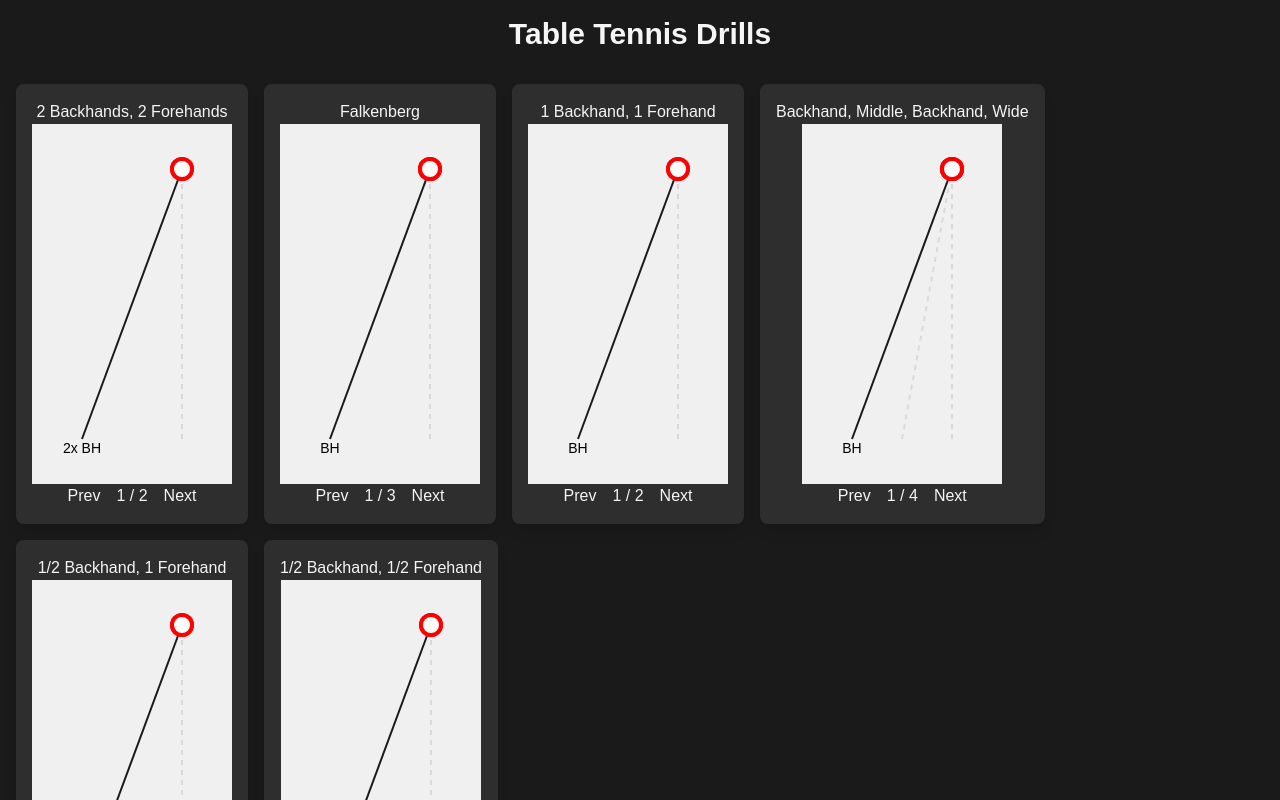
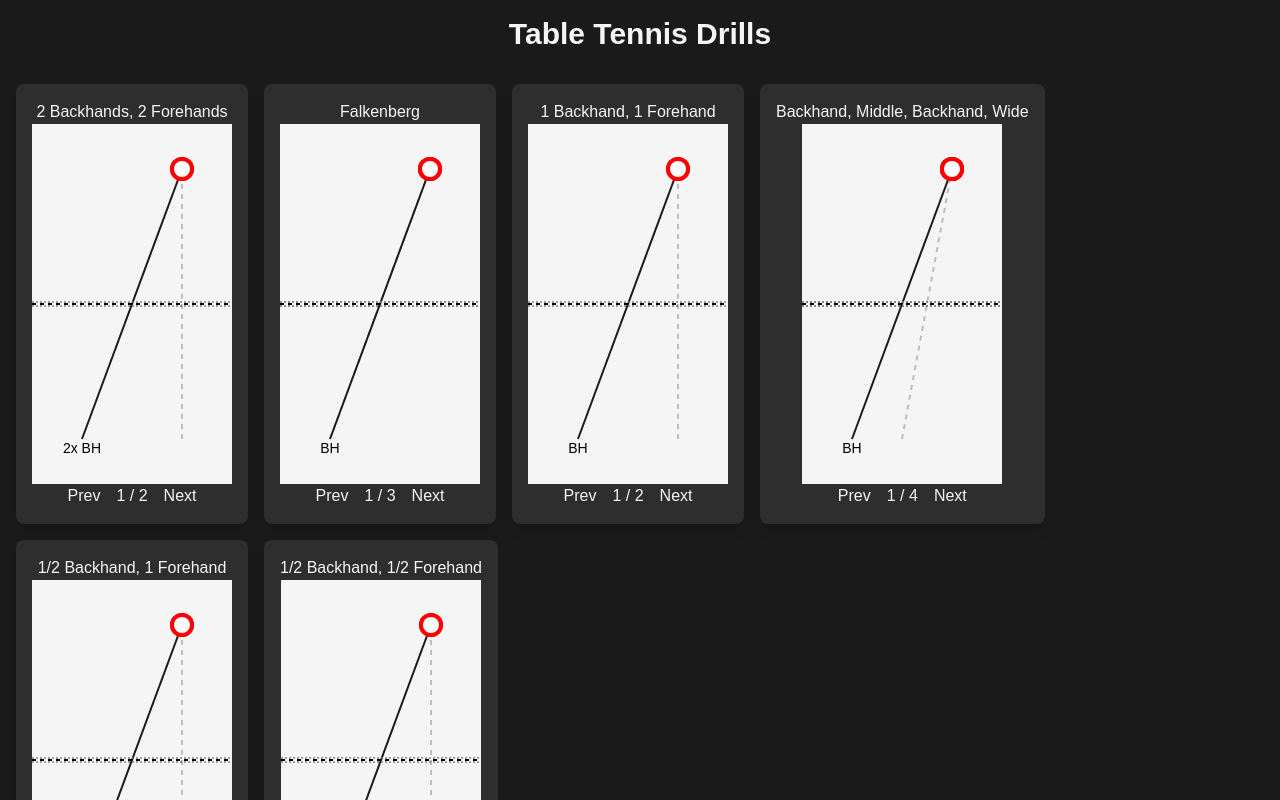
Before and after one commit to RowMur/ttdrills, a Next.js app: page / in a window 1280 px wide. Shown: the top 800 px of the page. Built offline with nearby package versions, Linux system fonts and the light colour scheme.

Commit message:
feat: add a net + only show next shot trace

```diff
--- a/src/components/RenderedDrill.tsx
+++ b/src/components/RenderedDrill.tsx
@@ -16,7 +16,7 @@ export const RenderedDrill = ({ drill, activeShotIndex }: Props) => {
       xmlns="http://www.w3.org/2000/svg"
       className="mx-auto"
     >
-      <rect width="100%" height="100%" fill="#f0f0f0" />
+      <rect width="100%" height="100%" className="fill-white" />
       {drill.shots.map((shot, shotIndex) => {
         const yPosition = 45;
         const xPosition = 150;
@@ -29,8 +29,36 @@ export const RenderedDrill = ({ drill, activeShotIndex }: Props) => {
             : 100;
         const startY = 315;
         const isActive = shotIndex === activeShotIndex;
+        const isNextShot = shotIndex === activeShotIndex + 1;
         return (
           <Fragment key={shotIndex}>
+            <line
+              x1="0"
+              y1="180"
+              x2="200"
+              y2="180"
+              stroke="black"
+              strokeWidth="2"
+              strokeDasharray="4,4"
+            />
+            <line
+              x1="0"
+              y1="178"
+              x2="200"
+              y2="178"
+              stroke="gray"
+              strokeWidth="1"
+              strokeDasharray="2,2"
+            />
+            <line
+              x1="0"
+              y1="182"
+              x2="200"
+              y2="182"
+              stroke="gray"
+              strokeWidth="1"
+              strokeDasharray="2,2"
+            />
             {isActive && (
               <text
                 x={startX}
@@ -51,9 +79,9 @@ export const RenderedDrill = ({ drill, activeShotIndex }: Props) => {
               x2={xPosition}
               y2={yPosition}
               className={`stroke-slate stroke-2 ${
-                shotIndex === activeShotIndex ? "" : "opacity-10"
+                isActive ? "" : isNextShot ? "opacity-25" : "opacity-0"
               }`}
-              strokeDasharray={shotIndex === activeShotIndex ? "none" : "5,5"}
+              strokeDasharray={isActive ? "none" : "5,5"}
             />
             <circle
               cx={xPosition}
```
